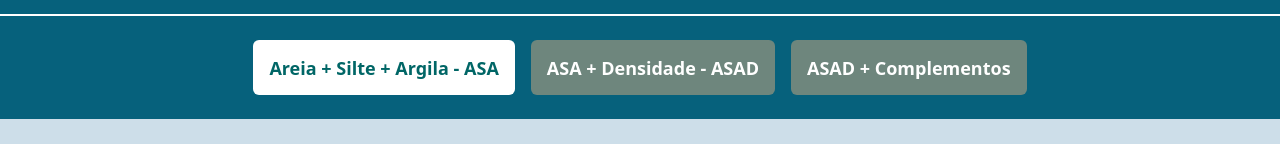
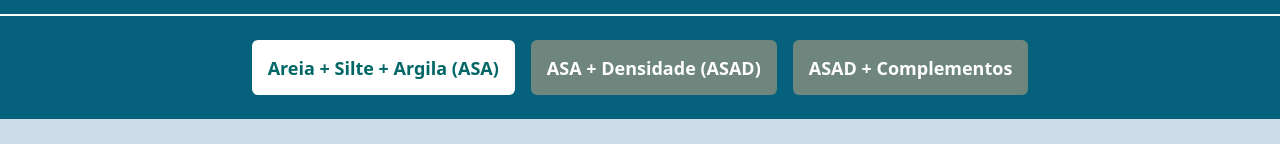
Before and after one commit to luccve/site_ADBrasil, a React (Vite) app: page /ptf in a window 1280 px wide. Shown: the part 222-366 px from the top of the page. Built offline with nearby package versions, Linux system fonts and the light colour scheme.

Commit message:
fix title

```diff
--- a/src/pages/ptf/index.tsx
+++ b/src/pages/ptf/index.tsx
@@ -6,8 +6,8 @@ import FormPTf from "../../components/formPTF";
 const Ptf = () => {
 
     const Array = [
-        { type: 'Areia + Silte + Argila - ASA', name: "SIM", tab: 0 },
-        { type: 'ASA + Densidade - ASAD', name: "ITM", tab: 1 },
+        { type: 'Areia + Silte + Argila (ASA)', name: "SIM", tab: 0 },
+        { type: 'ASA + Densidade (ASAD)', name: "ITM", tab: 1 },
         { type: 'ASAD + Complementos', name: "AVC", tab: 2 },
     ]
 
```
